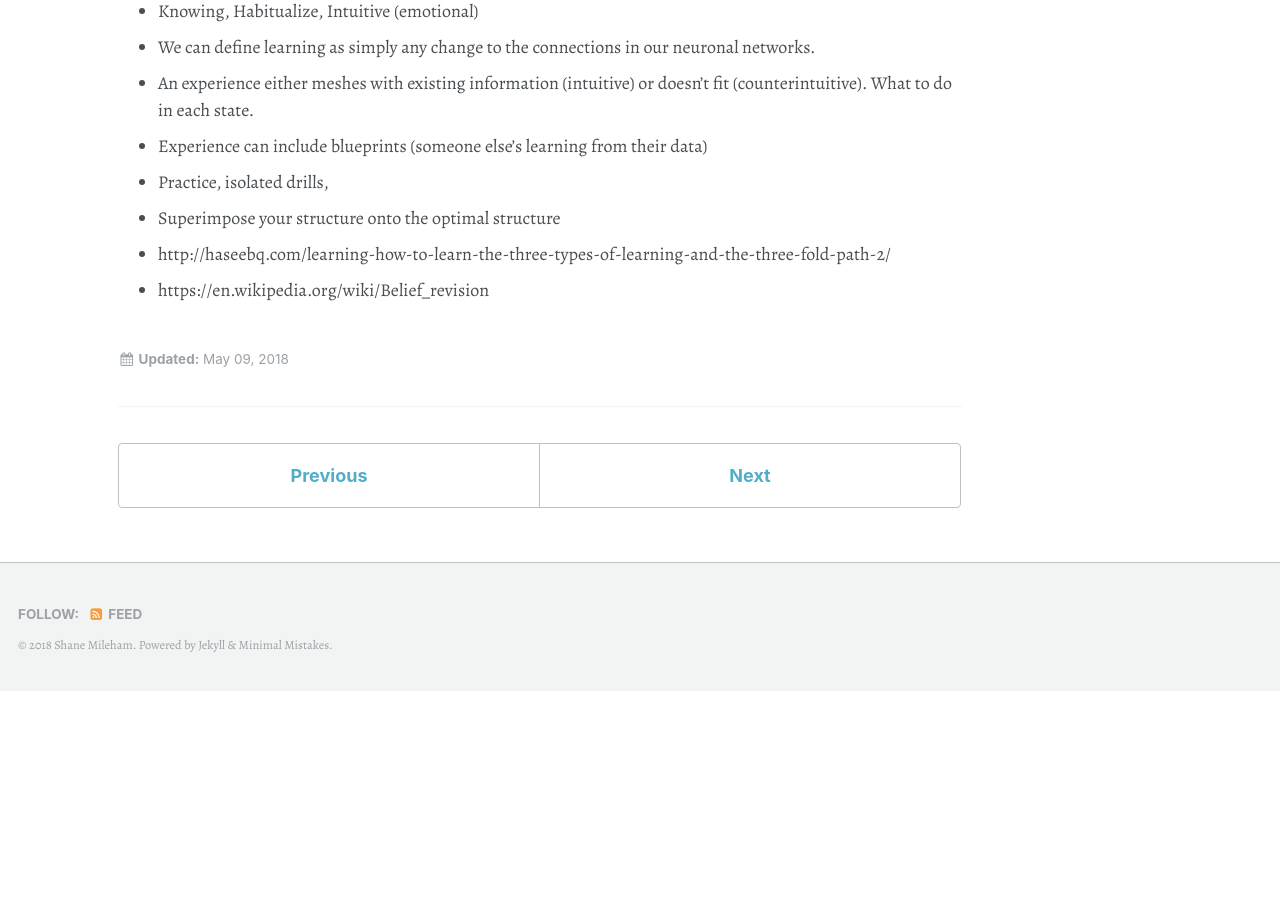
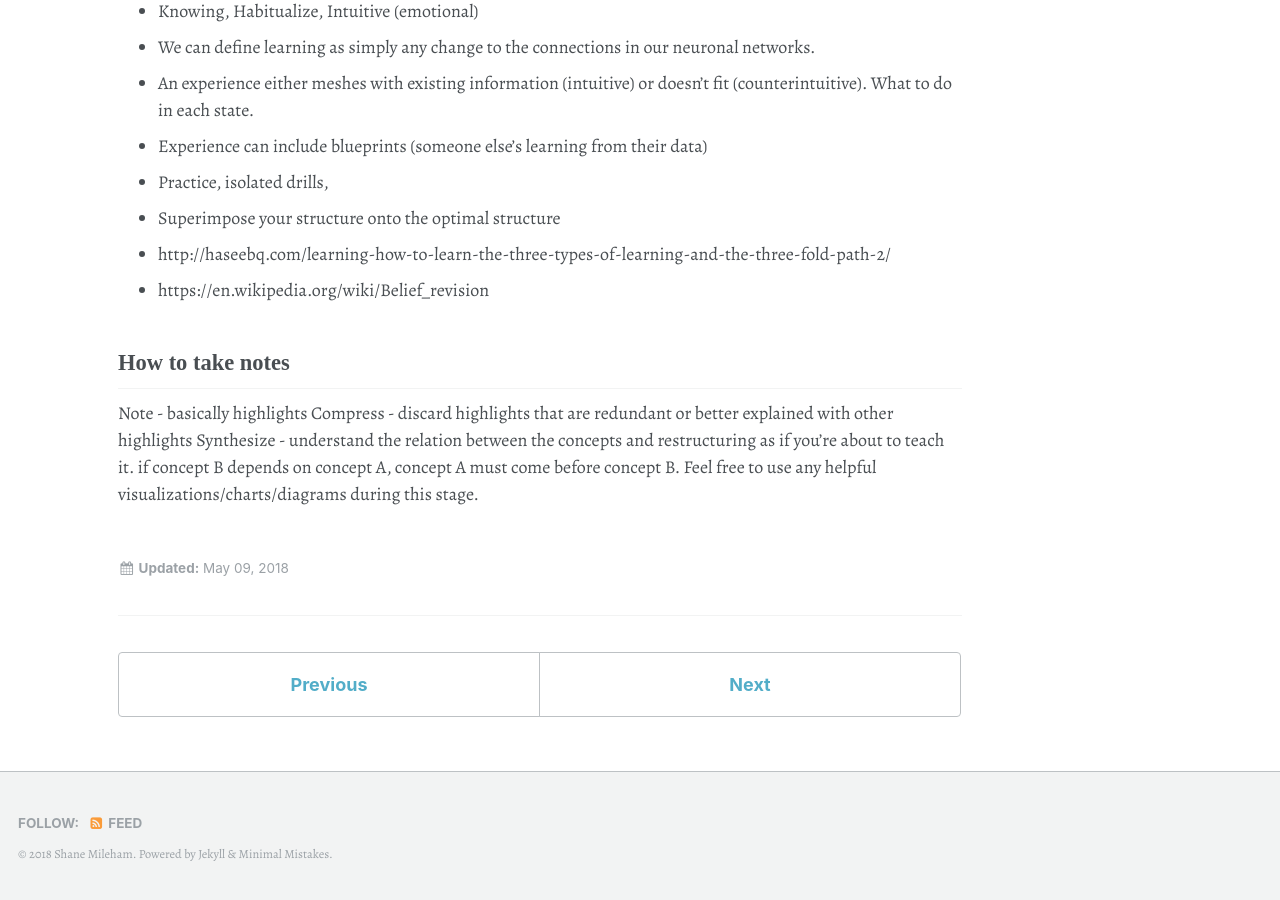
Before and after one commit to shanemileham/levelupmylife, a Jekyll site: the page built from _content/learning.md, in a window 1280 px wide and 900 px high, scrolled down 4162 px. Built offline with Jekyll 4.4.1, drawn with Linux system fonts in a browser that asks for light colours; some web fonts are replaced; comment, search, counter and statistics services are not loaded; before the commit the page ends 4853 px from its top, so only the background shows below that.

Commit message:
Added how to take notes section in learning

```diff
--- a/_content/learning.md
+++ b/_content/learning.md
@@ -117,3 +117,9 @@ Talk to the person you know who is likely to know X best. Ask them who they know
 - Superimpose your structure onto the optimal structure
 - http://haseebq.com/learning-how-to-learn-the-three-types-of-learning-and-the-three-fold-path-2/
 - https://en.wikipedia.org/wiki/Belief_revision
+
+
+## How to take notes
+Note - basically highlights
+Compress - discard highlights that are redundant or better explained with other highlights
+Synthesize - understand the relation between the concepts and restructuring as if you're about to teach it. if concept B depends on concept A, concept A must come before concept B. Feel free to use any helpful visualizations/charts/diagrams during this stage.
```
